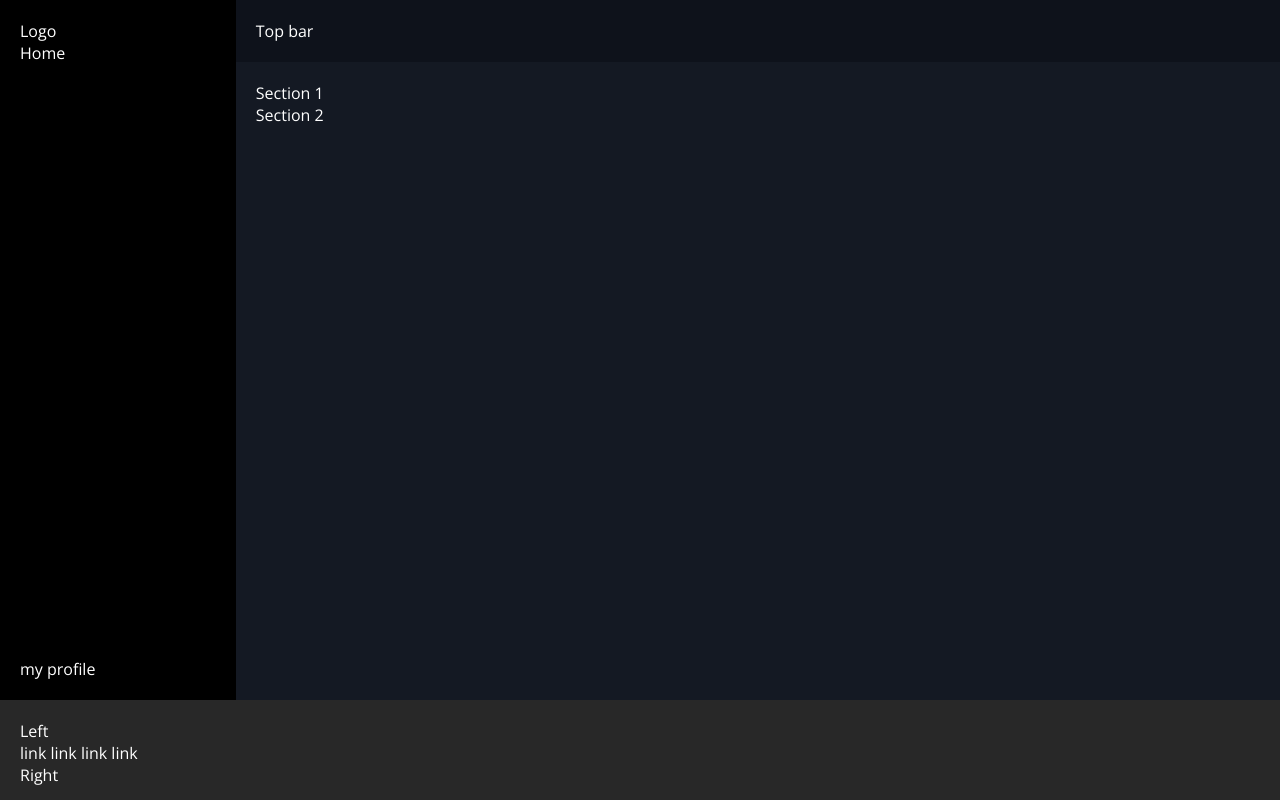
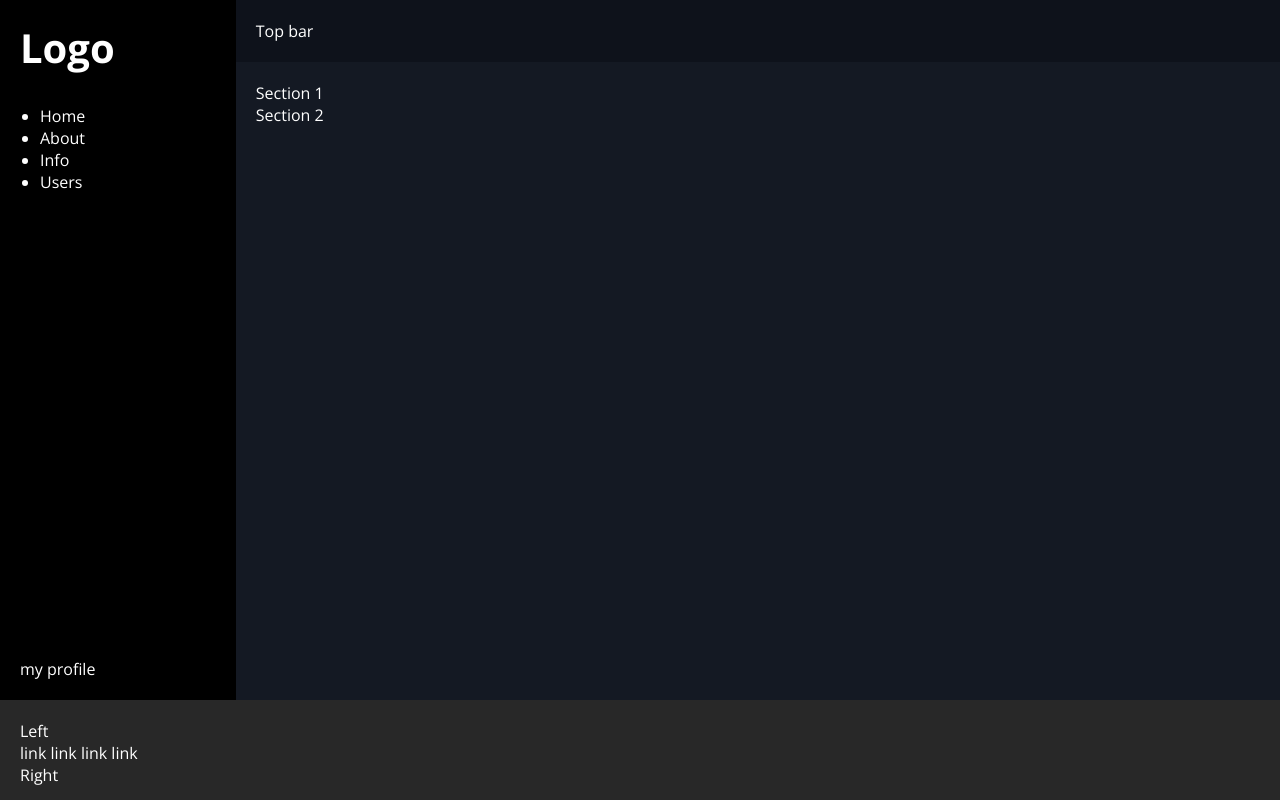
Before and after one commit to MattiaBologna/html-css-viewport, a plain HTML site: page index.html in a window 1280 px wide. Drawn offline with nearby package versions, Linux system fonts and the light colour scheme.

Commit message:
Add: header content and style

```diff
--- a/css/style.css
+++ b/css/style.css
@@ -69,9 +69,6 @@ footer {
     padding: 20px;
 }
 
-
-
-
 /* Webapp */
 
 
@@ -79,6 +76,16 @@ footer {
 
 /* HEADER */
 
+.logo {
+    font-size: 40px;
+    font-weight: 700;
+    margin-bottom: 10px;
+}
+
+header ul {
+    list-style: disc;
+    padding: 20px;
+}
 
 
 /* MAIN */
--- a/index.html
+++ b/index.html
@@ -22,6 +22,9 @@
                     <div class="logo">Logo</div>
                     <ul>
                         <li><a href="#">Home</a></li>
+                        <li><a href="#">About</a></li>
+                        <li><a href="#">Info</a></li>
+                        <li><a href="#">Users</a></li>
                     </ul>
                 </div>
                 <div class="header-bottom">
```
